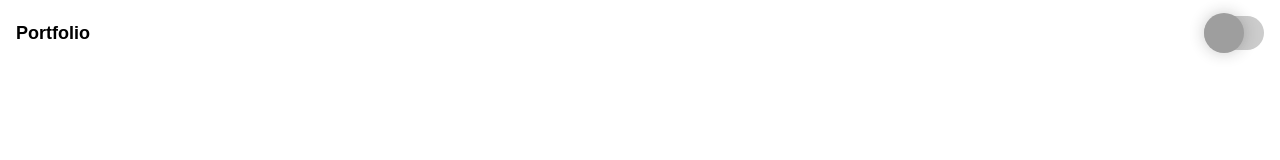
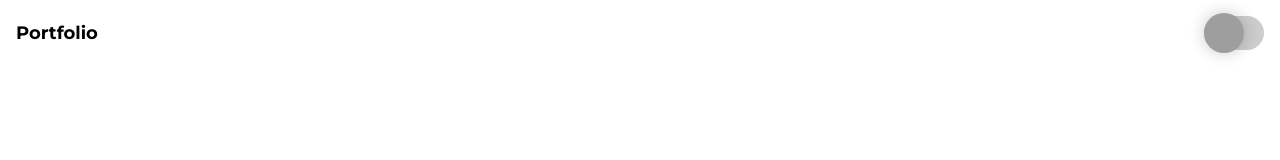
Before and after one commit to Khanfur/portfolio, a Next.js app: page / in a window 1280 px wide. Shown: the top 160 px of the page. Built offline with nearby package versions, Linux system fonts and the light colour scheme; grey boxes are pictures that could not be loaded.

Commit message:
added montserrat

```diff
--- a/src/app/globals.css
+++ b/src/app/globals.css
@@ -13,5 +13,4 @@
 body {
   background: var(--background);
   color: var(--foreground);
-  font-family: Arial, Helvetica, sans-serif;
 }
--- a/src/app/layout.tsx
+++ b/src/app/layout.tsx
@@ -2,6 +2,13 @@
 import "./globals.css";
 import Header from "./components/header";
 import { ThemeProvider } from "next-themes";
+import { Montserrat } from "next/font/google";
+
+const montserrat = Montserrat({
+  subsets: ['latin'],
+  variable: '--font-montserrat',
+});
+
 
 export const metadata: Metadata = {
   title: "Portfolio",
@@ -15,7 +22,7 @@
 }>) {
   return (
     <html lang="en" suppressHydrationWarning>
-      <body>
+      <body className={montserrat.className}>
         <ThemeProvider
           themes={["light", "dark"]}
           defaultTheme="light"
```
